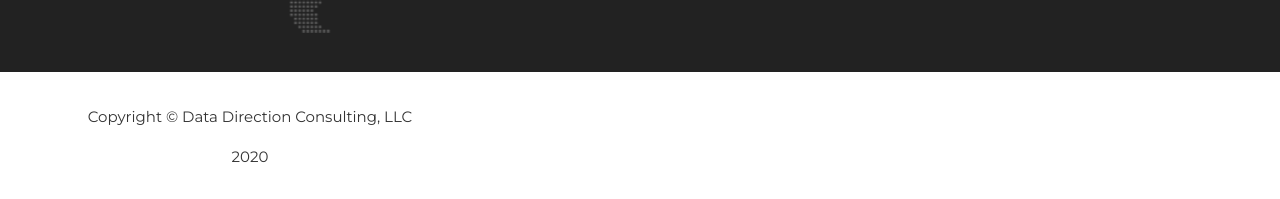
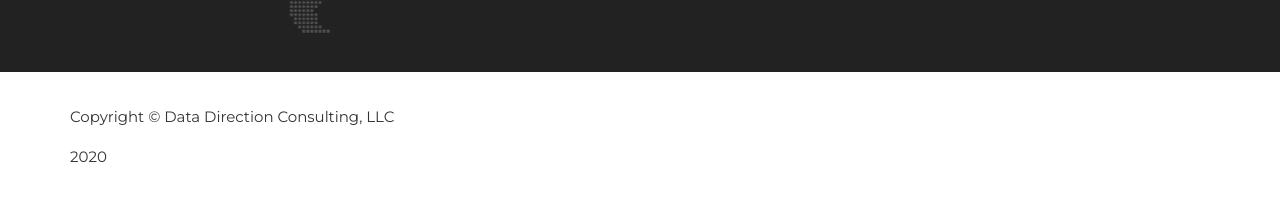
Before and after one commit to mespina1/datadirection.github.io, a Jekyll site: the page built from index.markdown, in a window 1280 px wide and 1400 px high, scrolled down 1040 px. Shown: the part 1198-1397 px from the top of the window. Built offline with Jekyll 4.4.1, drawn with Linux system fonts in a browser that asks for light colours; some web fonts are replaced.

Commit message:
Update agency.css

```diff
--- a/_includes/css/agency.css
+++ b/_includes/css/agency.css
@@ -752,12 +752,10 @@ section#contact .text-danger {
 
 footer {
     padding: 25px 0;
-    text-align: center;
+
 }
 
 footer span.copyright {
-    display: inline-block;
-    text-align: center;
     text-transform: uppercase;
     text-transform: none;
     font-family: {{ site.data.template.font.primary }};
```
